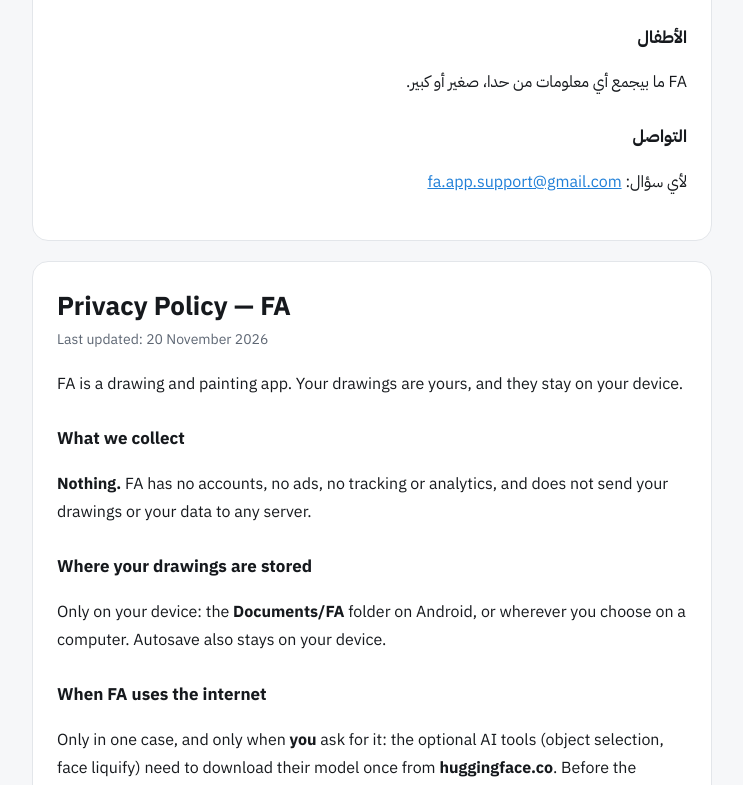
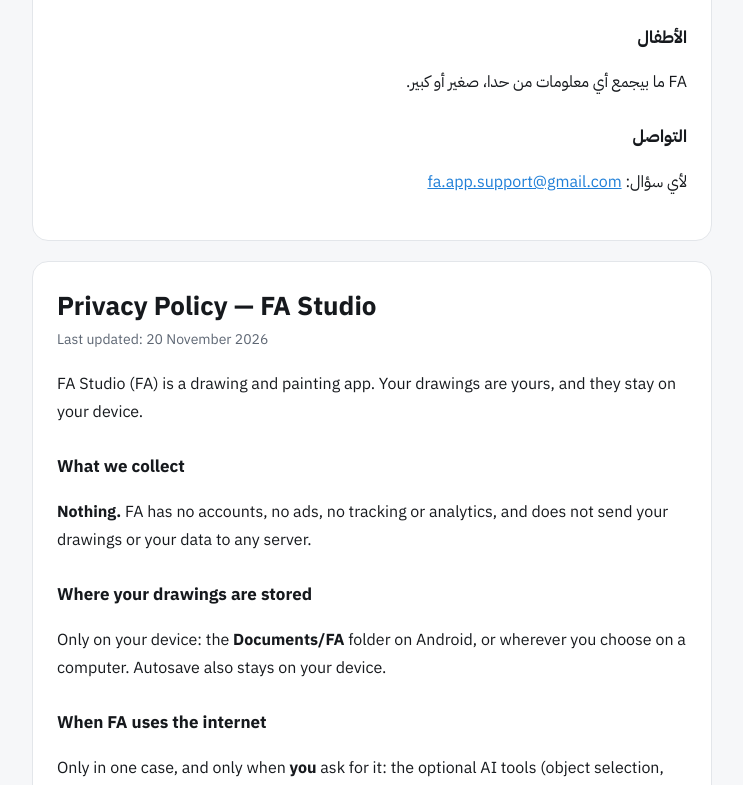
Before and after one commit to secret67/fa, a plain HTML site: page privacy.html in a window 1280 px wide. Shown: the part 1275-2060 px from the top of the page, without its empty margins (268-1011 px from the left). Drawn offline with Linux system fonts and the light colour scheme.

Commit message:
Privacy page: FA Studio name, as in the stores
Co-Authored-By: Claude Opus 5.5 <noreply@anthropic.com>

```diff
--- a/privacy.html
+++ b/privacy.html
@@ -4,7 +4,7 @@
 <meta charset="utf-8">
 <meta name="viewport" content="width=device-width, initial-scale=1">
 <meta http-equiv="Content-Security-Policy" content="default-src 'self'; style-src 'self' 'unsafe-inline'; font-src 'self'">
-<title>FA — سياسة الخصوصية · Privacy Policy</title>
+<title>FA Studio — سياسة الخصوصية · Privacy Policy</title>
 <link rel="stylesheet" href="site/assets/fonts/fonts.css">
 <style>
   /* Same text as docs/store/privacy-policy.md: change both together. */
@@ -34,7 +34,7 @@
   </div>
 
   <section>
-    <h1>سياسة الخصوصية — FA</h1>
+    <h1>سياسة الخصوصية — FA Studio</h1>
     <p class="date">آخر تحديث: 20 تشرين الثاني 2026</p>
     <p>FA برنامج رسم وتلوين. رسوماتك إلك، وبتضل على جهازك.</p>
 
@@ -72,9 +72,9 @@
   </section>
 
   <section class="en" lang="en" dir="ltr">
-    <h1>Privacy Policy — FA</h1>
+    <h1>Privacy Policy — FA Studio</h1>
     <p class="date">Last updated: 20 November 2026</p>
-    <p>FA is a drawing and painting app. Your drawings are yours, and they stay on your device.</p>
+    <p>FA Studio (FA) is a drawing and painting app. Your drawings are yours, and they stay on your device.</p>
 
     <h2>What we collect</h2>
     <p><b>Nothing.</b> FA has no accounts, no ads, no tracking or analytics, and does not send your drawings or your data to any server.</p>
```
